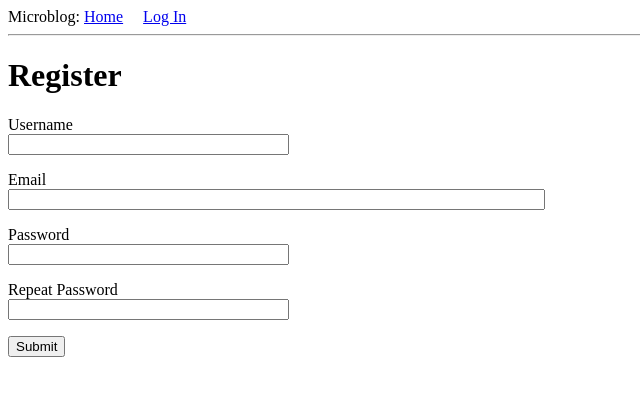
After one commit to SYX-LAN/1st-file, a Flask app: page /register in a window 1280 px wide. The commit adds this page. Shown: the top 396 px of the page, without its empty margins (0-640 px from the left). Run offline with Flask 2, Linux system fonts and the light colour scheme.

Commit message:
添加数据库和用户的注册与登录

```diff
--- a/app/__init__.py
+++ b/app/__init__.py
@@ -2,9 +2,13 @@ from flask import Flask
 from config import Config
 from flask_sqlalchemy import SQLAlchemy
 from flask_migrate import Migrate
+from flask_login import LoginManager
 
 app = Flask(__name__)
 app.config.from_object(Config)
+# 使用@login_required装饰器可以防止匿名用户访问，保护视图函数
+login = LoginManager(app)
+login.login_view = 'login'
 
 # db对象表示数据库, 数据库应用和迁移是一个实例
 db = SQLAlchemy(app)
--- a/app/forms.py
+++ b/app/forms.py
@@ -1,9 +1,29 @@
 from flask_wtf import FlaskForm
 from wtforms import StringField, PasswordField, BooleanField, SubmitField
-from wtforms.validators import DataRequired
+from wtforms.validators import ValidationError, DataRequired, Email, EqualTo
+from app.models import User
 
 class LoginForm(FlaskForm):
     username = StringField('Username', validators = [DataRequired()])
     password = PasswordField('Password', validators = [DataRequired()])
     remember_me = BooleanField('Remember me')
     submit = SubmitField('Sign In')
+
+# 注册表单
+class RegistrationForm(FlaskForm):
+    username = StringField('Username', validators = [DataRequired()])
+    email = StringField('Email', validators = [DataRequired(), Email()])#Email()验证器保证输入的邮件格式正确
+    password = PasswordField('Password', validators = [DataRequired()])
+    password2 = PasswordField('Repeat Password', validators = [DataRequired(), EqualTo('password')])#重新输入密码验证
+    submit = SubmitField('Submit')
+
+#     验证用户名和邮箱唯一
+    def validate_username(self, username):
+        user = User.query.filter_by(username=username.data).first()
+        if user is not None:
+            raise ValidationError('Please use a different username.')
+
+    def validate_email(self, email):
+        user = User.query.filter_by(email=email.data).first()
+        if user is not None:
+            raise ValidationError('Please use a different email address.')
--- a/app/routes.py
+++ b/app/routes.py
@@ -1,12 +1,15 @@
 from flask import render_template,flash,redirect,url_for
-from app import app
-from app.forms import LoginForm
+from app import app,db
+from app.forms import LoginForm, RegistrationForm
+from app.models import User
+from flask_login import current_user, login_user, logout_user
+from flask import request
+from werkzeug.urls import url_parse
 
 # initial website
 @app.route('/')
 @app.route('/index')
 def index():
-    user = {'username': 'Miguel'}
     posts = [
         {
             'author': {'username': 'John'},
@@ -17,15 +20,43 @@ def index():
             'body': 'The Avengers movie was so cool!'
         }
     ]
-    return render_template('index.html', title = 'Home', user = user, posts = posts)
+    return render_template('index.html', title = 'Home', posts = posts)
 
 
 # log in page
 @app.route('/login', methods = ['GET', 'POST'])
 def login():
+#     current_user可以在任何时刻调用获取用户对象，通过load_user得到这个用户对象
+    if current_user.is_authenticated:
+        return redirect(url_for('index'))
     form = LoginForm()
     if form.validate_on_submit():
-        flash('Login requested for user{}, remember_me = {}'.format(
-                form.username.data, form.remember_me.data))
+#filter_by()可以得到一个只包含具有匹配用户名的对象的查询结果集，first()用来完成查询，存在则返回用户对象，all()返回匹配的所有结果
+        user = User.query.filter_by(username = form.username.data).first()
+        if user is None or not user.check_password(form.password.data):
+            flash('Invalid username or password')
+            return redirect(url_for('login'))
+#       账号密码正确则把登录注册状态改变为已登录，并把实例赋值给current_user
+        login_user(user, remember = form.remember_me.data)
         return redirect(url_for('index'))
     return render_template('login.html', title = 'Sign In', form = form)
+# 登出
+@app.route('/logout')
+def logout():
+    logout_user()
+    return redirect(url_for('index'))
+
+@app.route('/register', methods = ['GET', 'POST'])
+def register():
+    if current_user.is_authenticated:
+        return redirect(url_for('index'))
+    form = RegistrationForm()
+#     如果验证通过，获得表单的名称，email数据，同时添加进数据库
+    if form.validate_on_submit():
+        user = User(username=form.username.data, email=form.email.data)
+        user.set_password(form.password.data)
+        db.session.add(user)
+        db.session.commit()
+        flash('Congratulations, you are now a registered user!')
+        return redirect(url_for('login'))
+    return render_template('register.html', title='Register', form=form)
--- a/app/templates/base.html
+++ b/app/templates/base.html
@@ -13,7 +13,11 @@
         <div>
 	Microblog:
 	<a href="{{url_for('index')}}" class = "block_size">Home</a>
+	{% if current_user.is_anonymous %}
 	<a href = "{{url_for('login')}}">Log In</a>
+	{% else %}
+	<a href = "{{url_for('logout')}}">Log Out</a>
+	{% endif %}
 	</div>
         <hr>
         {% with messages = get_flashed_messages() %}
--- a/app/templates/index.html
+++ b/app/templates/index.html
@@ -1,7 +1,7 @@
 {% extends "base.html" %}
 
 {% block content %}
-    <h1>Hi, {{ user.username }}!</h1>
+    <h1>Hi, {{ current_user.username }}!</h1>
     {% for post in posts %}
     <div><p>{{ post.author.username }} says: <b>{{ post.body }}</b></p></div>
     {% endfor %}
--- a/app/templates/login.html
+++ b/app/templates/login.html
@@ -21,4 +21,5 @@
 		<p>{{form.remember_me()}}{{form.remember_me.label}}</p>
 		<p>{{form.submit()}}</p>
 	</form>
+	<p>Are you new here? Click <a href = "{{url_for('register')}}"> register!</a></p>
 {% endblock %}
--- /dev/null
+++ b/app/templates/register.html
@@ -0,0 +1,37 @@
+{% extends "base.html" %}
+
+{% block content %}
+    <h1>Register</h1>
+    <form action="" method="post">
+        {{ form.hidden_tag() }}
+        <p>
+            {{ form.username.label }}<br>
+            {{ form.username(size=32) }}<br>
+            {% for error in form.username.errors %}
+            <span style="color: red;">[{{ error }}]</span>
+            {% endfor %}
+        </p>
+        <p>
+            {{ form.email.label }}<br>
+            {{ form.email(size=64) }}<br>
+            {% for error in form.email.errors %}
+            <span style="color: red;">[{{ error }}]</span>
+            {% endfor %}
+        </p>
+        <p>
+            {{ form.password.label }}<br>
+            {{ form.password(size=32) }}<br>
+            {% for error in form.password.errors %}
+            <span style="color: red;">[{{ error }}]</span>
+            {% endfor %}
+        </p>
+        <p>
+            {{ form.password2.label }}<br>
+            {{ form.password2(size=32) }}<br>
+            {% for error in form.password2.errors %}
+            <span style="color: red;">[{{ error }}]</span>
+            {% endfor %}
+        </p>
+        <p>{{ form.submit() }}</p>
+    </form>
+{% endblock %}
```
Also changed, not shown: app/models.py (+23 -6 lines), app.db.
